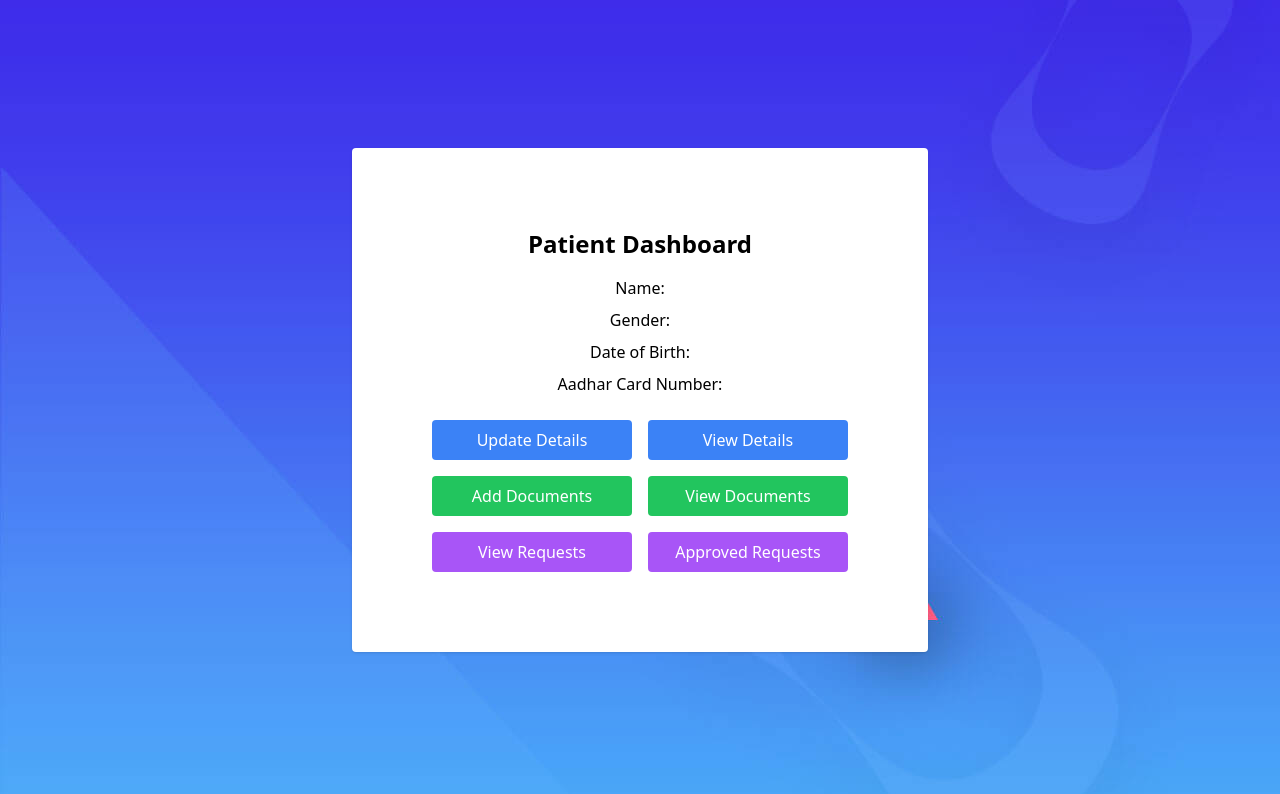
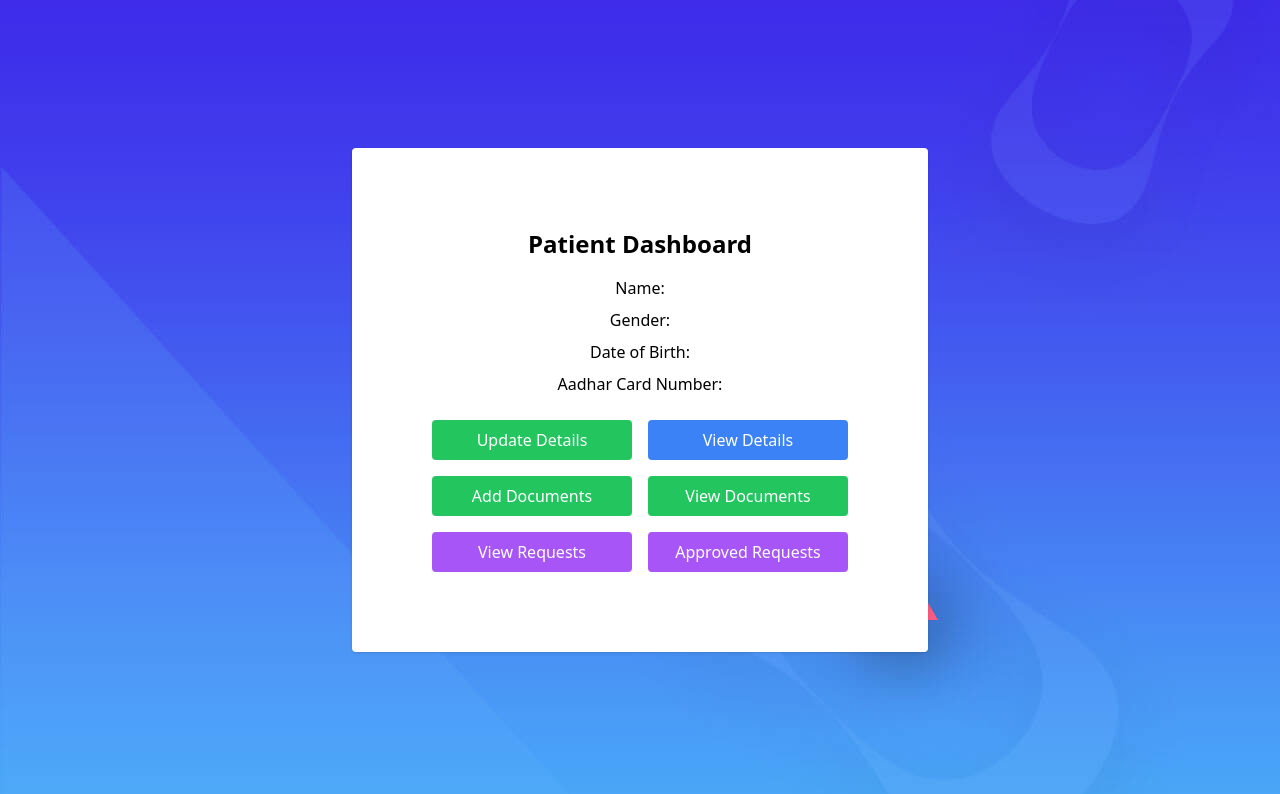
Before and after one commit to Abhishek-dev1/BlockPhrr, a Next.js app: page /patientdashboard in a window 1280 px wide. Shown: the top 794 px of the page. Built offline with nearby package versions, Linux system fonts and the light colour scheme.

Commit message:
Update-Details

```diff
--- a/app/patientdashboard/page.jsx
+++ b/app/patientdashboard/page.jsx
@@ -72,9 +72,12 @@ const UserDashboard = () => {
       <p className="mb-2">Aadhar Card Number: {userDetails.aadharNumber}</p>
     </div>
     <div className="flex justify-center mt-6">
-      <button className="px-4 py-2 w-52 bg-blue-500 text-white rounded hover:bg-blue-600 mr-4">
-        Update Details
-      </button>
+      <Link
+            href="/patientdashboard/updateDetails"
+            className="px-4 text-center py-2 w-52 bg-green-500 text-white rounded hover:bg-green-600 mr-4"
+          >
+            Update Details
+      </Link>
       <button className="px-4 py-2 w-52 bg-blue-500 text-white rounded hover:bg-blue-600">
         View Details
       </button>
```
